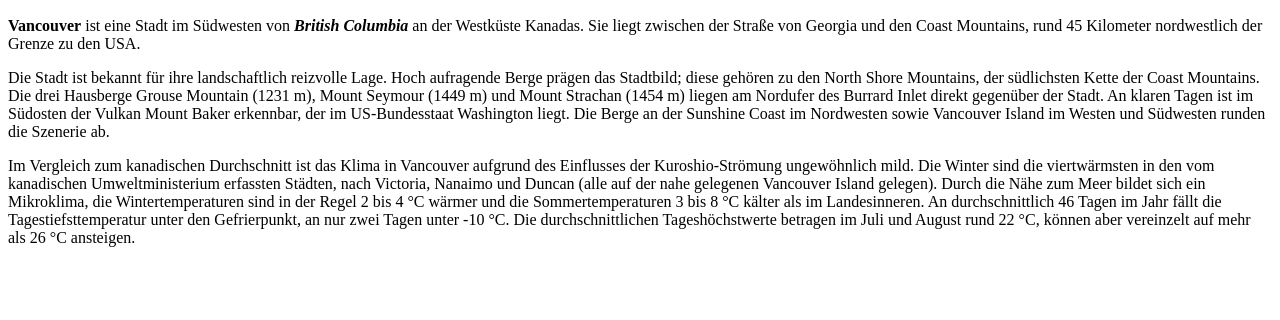
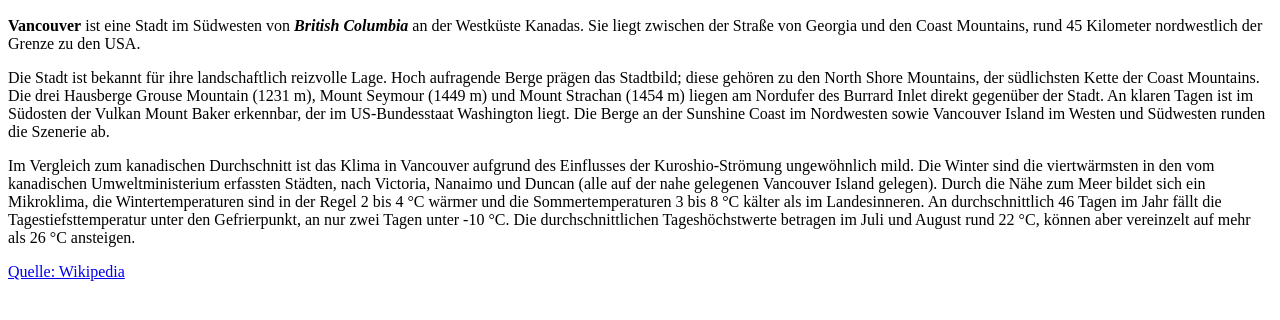
Before and after one commit to JohannaUniIbk/top, a plain HTML site: page index.html in a window 1280 px wide. Shown: the part 110-430 px from the top of the page. Drawn offline with Linux system fonts and the light colour scheme.

Commit message:
Quelle hinzugefügt

```diff
--- a/index.html
+++ b/index.html
@@ -16,6 +16,7 @@
         </p>
         <p>Die Stadt ist bekannt für ihre landschaftlich reizvolle Lage. Hoch aufragende Berge prägen das Stadtbild; diese gehören zu den North Shore Mountains, der südlichsten Kette der Coast Mountains. Die drei Hausberge Grouse Mountain (1231 m), Mount Seymour (1449 m) und Mount Strachan (1454 m) liegen am Nordufer des Burrard Inlet direkt gegenüber der Stadt. An klaren Tagen ist im Südosten der Vulkan Mount Baker erkennbar, der im US-Bundesstaat Washington liegt. Die Berge an der Sunshine Coast im Nordwesten sowie Vancouver Island im Westen und Südwesten runden die Szenerie ab.</p>
         <p>Im Vergleich zum kanadischen Durchschnitt ist das Klima in Vancouver aufgrund des Einflusses der Kuroshio-Strömung ungewöhnlich mild. Die Winter sind die viertwärmsten in den vom kanadischen Umweltministerium erfassten Städten, nach Victoria, Nanaimo und Duncan (alle auf der nahe gelegenen Vancouver Island gelegen). Durch die Nähe zum Meer bildet sich ein Mikroklima, die Wintertemperaturen sind in der Regel 2 bis 4 °C wärmer und die Sommertemperaturen 3 bis 8 °C kälter als im Landesinneren. An durchschnittlich 46 Tagen im Jahr fällt die Tagestiefsttemperatur unter den Gefrierpunkt, an nur zwei Tagen unter -10 °C. Die durchschnittlichen Tageshöchstwerte betragen im Juli und August rund 22 °C, können aber vereinzelt auf mehr als 26 °C ansteigen.</p>
+        <a href="https://de.wikipedia.org/wiki/Vancouver">Quelle: Wikipedia</a>
     </main>
 
 
```
Also changed, not shown: images/attraction.jpg (added).
